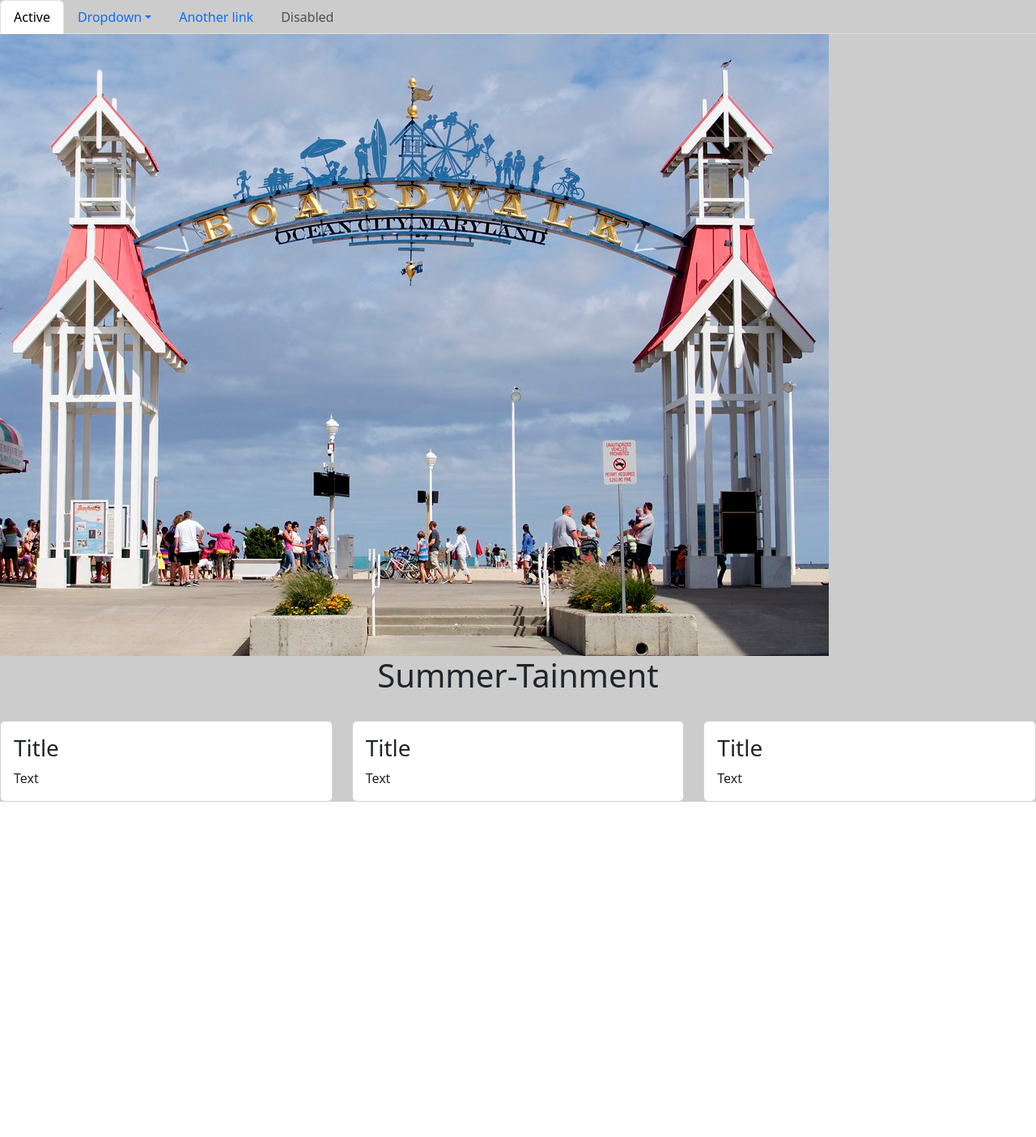
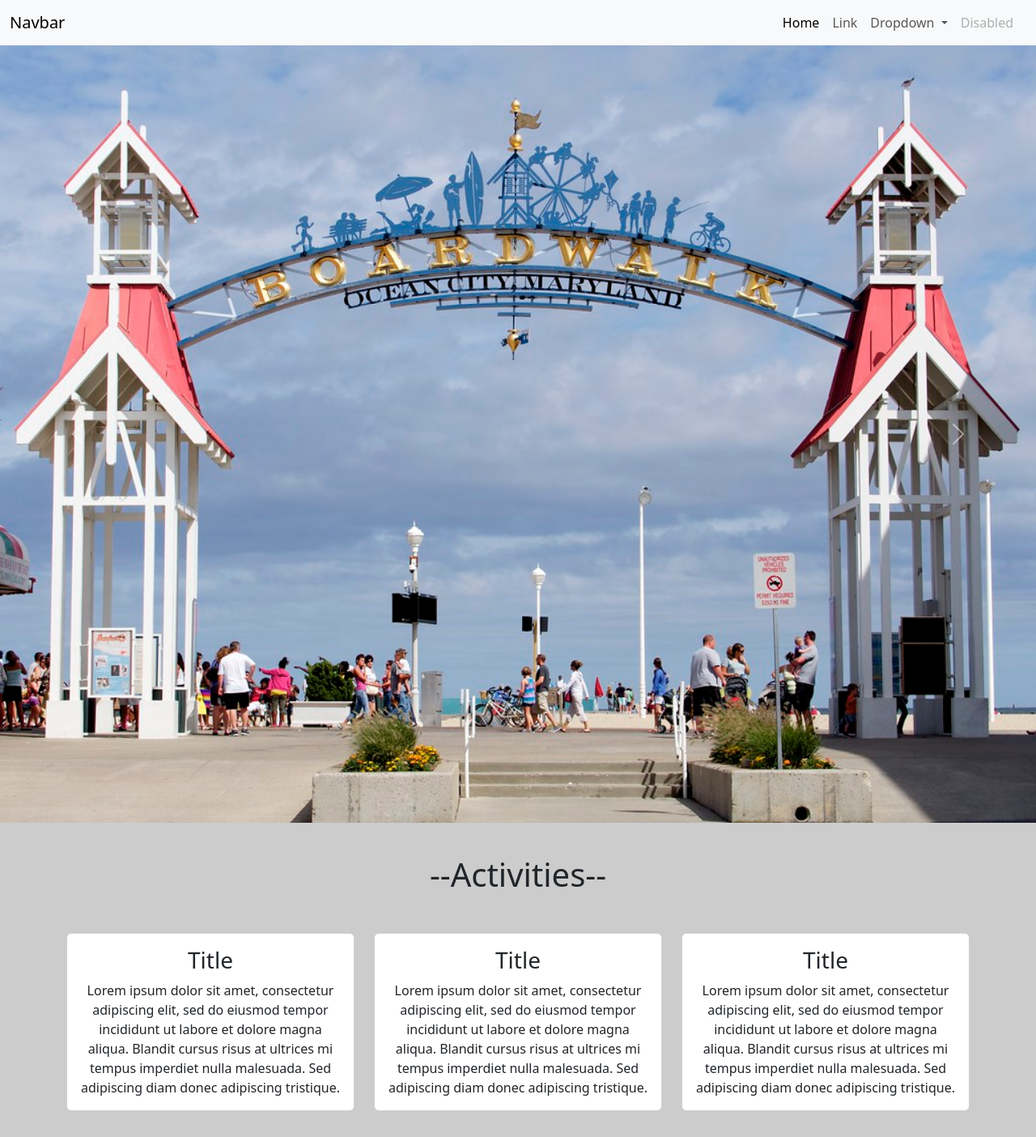
Before and after one commit to MatthewPass24/Summer-tainment, a plain HTML site: page index.html in a window 1280 px wide. Shown: the whole page at 81% size. Before the commit the page ends 990 px from the top, so only its background shows below. Drawn offline with nearby package versions, Linux system fonts and the light colour scheme.

Commit message:
Added carousel

```diff
--- a/index.html
+++ b/index.html
@@ -9,26 +9,42 @@
   </head>
   <body>
     <!-- Nav tabs -->
-    <ul class="nav nav-tabs" id="navId" role="tablist">
+
+
+
+<nav class="navbar navbar-expand-lg bg-body-tertiary">
+  <div class="container-fluid">
+    <a class="navbar-brand" href="#">Navbar</a>
+    <button class="navbar-toggler" type="button" data-bs-toggle="collapse" data-bs-target="#navbarSupportedContent" aria-controls="navbarSupportedContent" aria-expanded="false" aria-label="Toggle navigation">
+      <span class="navbar-toggler-icon"></span>
+    </button>
+    <div class="collapse navbar-collapse" id="navbarSupportedContent">
+      <ul class="navbar-nav ms-auto me-2 mb-lg-0">
         <li class="nav-item">
-        <a href="#tab1Id" class="nav-link active" data-bs-toggle="tab" aria-current="page">Active</a>
+          <a class="nav-link active" aria-current="page" href="#images">Home</a>
+        </li>
+        <li class="nav-item">
+          <a class="nav-link" href="#">Link</a>
         </li>
         <li class="nav-item dropdown">
-        <a class="nav-link dropdown-toggle" data-bs-toggle="dropdown" href="#" role="button" aria-haspopup="true" aria-expanded="false">Dropdown</a>
-        <div class="dropdown-menu">
-          <a class="dropdown-item" href="#tab2Id">Action</a>
-          <a class="dropdown-item" href="#tab3Id">Another action</a>
-          <div class="dropdown-divider"></div>
-          <a class="dropdown-item" href="#tab4Id">Action</a>
-        </div>
+          <a class="nav-link dropdown-toggle" href="#" role="button" data-bs-toggle="dropdown" aria-expanded="false">
+            Dropdown
+          </a>
+          <ul class="dropdown-menu">
+            <li><a class="dropdown-item" href="#">Action</a></li>
+            <li><a class="dropdown-item" href="#">Another action</a></li>
+            <li><hr class="dropdown-divider"></li>
+            <li><a class="dropdown-item" href="#">Something else here</a></li>
+          </ul>
         </li>
-      <li class="nav-item" role="presentation">
-        <a href="#tab5Id" class="nav-link" data-bs-toggle="tab">Another link</a>
-      </li>
-      <li class="nav-item" role="presentation">
-        <a href="#" class="nav-link disabled" data-bs-toggle="tab">Disabled</a>
+        <li class="nav-item">
+          <a class="nav-link disabled" aria-disabled="true">Disabled</a>
         </li>
       </ul>
+
+    </div>
+  </div>
+</nav>
 
     <!-- Tab panes -->
     <div class="tab-content" id="myTabContent">
@@ -44,16 +60,35 @@
       var triggerEl = document.querySelector('#navId a')
       bootstrap.Tab.getInstance(triggerEl).show() // Select tab by name
     </script>
-    <img src="/images/Ocean-City.jpg" alt="Ocean City Boardwalk">
-    <h1>Summer-Tainment</h1>
-    <br>
-    <div class="contaner">
+<div id="carouselExample" class="carousel slide">
+  <div class="carousel-inner">
+    <div class="carousel-item active">
+      <img src="./images/Ocean-City.jpg" class="d-block w-100" alt="...">
+    </div>
+    <div class="carousel-item">
+      <img src="./images/Ocean-City.jpg" class="d-block w-100" alt="...">
+    </div>
+    <div class="carousel-item">
+      <img src="./images/Ocean-City.jpg" class="d-block w-100" alt="...">
+    </div>
+  </div>
+  <button class="carousel-control-prev" type="button" data-bs-target="#carouselExample" data-bs-slide="prev">
+    <span class="carousel-control-prev-icon" aria-hidden="true"></span>
+    <span class="visually-hidden">Previous</span>
+  </button>
+  <button class="carousel-control-next" type="button" data-bs-target="#carouselExample" data-bs-slide="next">
+    <span class="carousel-control-next-icon" aria-hidden="true"></span>
+    <span class="visually-hidden">Next</span>
+  </button>
+</div>
+<h1>--Activities--</h1>
+    <div class="container" id="images">
 <div class="row">
   <div class="col-sm-4">
     <div class="card">
       <div class="card-body">
         <h3 class="card-title">Title</h3>
-        <p class="card-text">Text</p>
+        <p class="card-text">Lorem ipsum dolor sit amet, consectetur adipiscing elit, sed do eiusmod tempor incididunt ut labore et dolore magna aliqua. Blandit cursus risus at ultrices mi tempus imperdiet nulla malesuada. Sed adipiscing diam donec adipiscing tristique.</p>
       </div>
     </div>
   </div>
@@ -61,7 +96,7 @@
     <div class="card">
       <div class="card-body">
         <h3 class="card-title">Title</h3>
-        <p class="card-text">Text</p>
+        <p class="card-text">Lorem ipsum dolor sit amet, consectetur adipiscing elit, sed do eiusmod tempor incididunt ut labore et dolore magna aliqua. Blandit cursus risus at ultrices mi tempus imperdiet nulla malesuada. Sed adipiscing diam donec adipiscing tristique.</p>
       </div>
     </div>
   </div>
@@ -69,7 +104,7 @@
   <div class="card">
     <div class="card-body">
       <h3 class="card-title">Title</h3>
-      <p class="card-text">Text</p>
+      <p class="card-text">Lorem ipsum dolor sit amet, consectetur adipiscing elit, sed do eiusmod tempor incididunt ut labore et dolore magna aliqua. Blandit cursus risus at ultrices mi tempus imperdiet nulla malesuada. Sed adipiscing diam donec adipiscing tristique.</p>
     </div>
   </div>
 </div>
--- a/style.css
+++ b/style.css
@@ -2,6 +2,13 @@ h1 {
     text-align: center;
 }
 html, body {
-
     background: radial-gradient(#cccccc, #cccccc);
 }
+h1 {
+    padding: 1em;
+    font-weight: 800;
+}
+.card {
+    text-align: center;
+    margin-bottom: 2em;
+}
```
Lines whose indentation alone changed are shown as unchanged.
